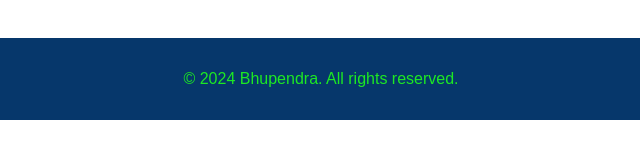
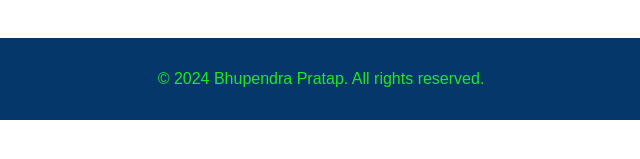
Before and after one commit to Bhupendra-Pratap/portfolio, a plain HTML site: page index.html in a window 1280 px wide. Shown: the part 459-618 px from the top of the page, 319-959 px from the left. Drawn offline with Linux system fonts and the light colour scheme.

Commit message:
changed name

```diff
--- a/index.html
+++ b/index.html
@@ -42,7 +42,7 @@
     </main>
 
     <footer>
-        <p>&copy; 2024 Bhupendra. All rights reserved.</p>
+        <p>&copy; 2024 Bhupendra Pratap. All rights reserved.</p>
     </footer>
 </body>
 </html>
```
